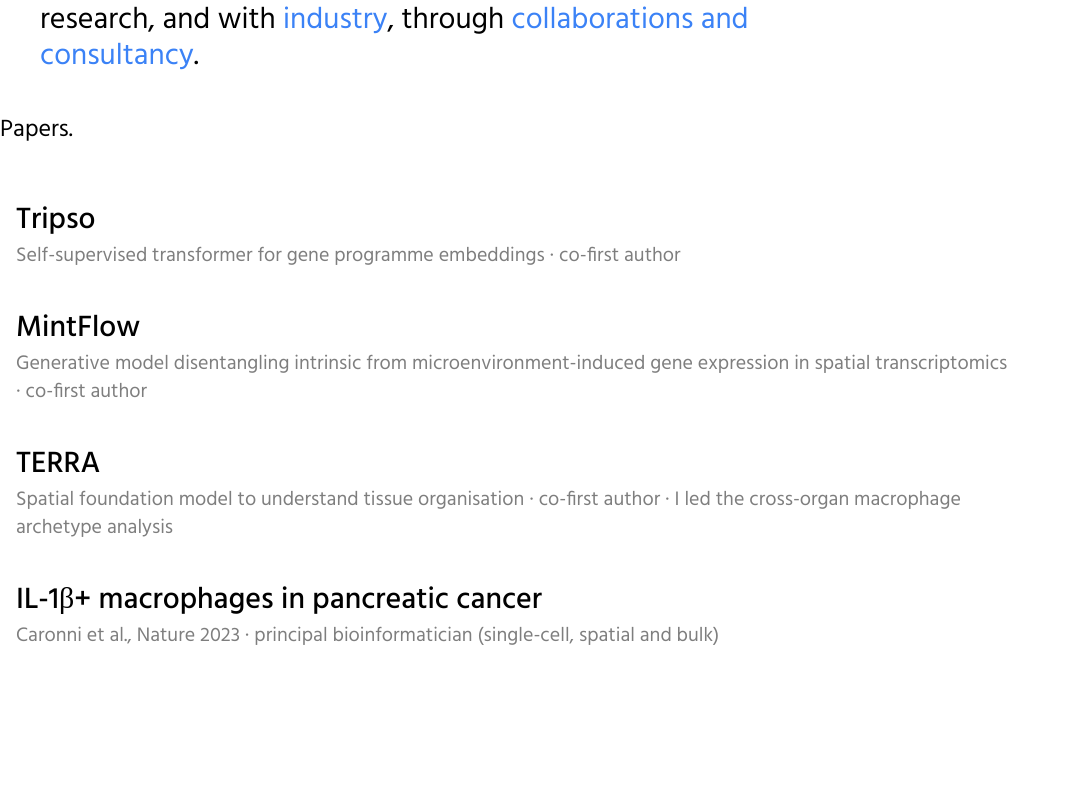
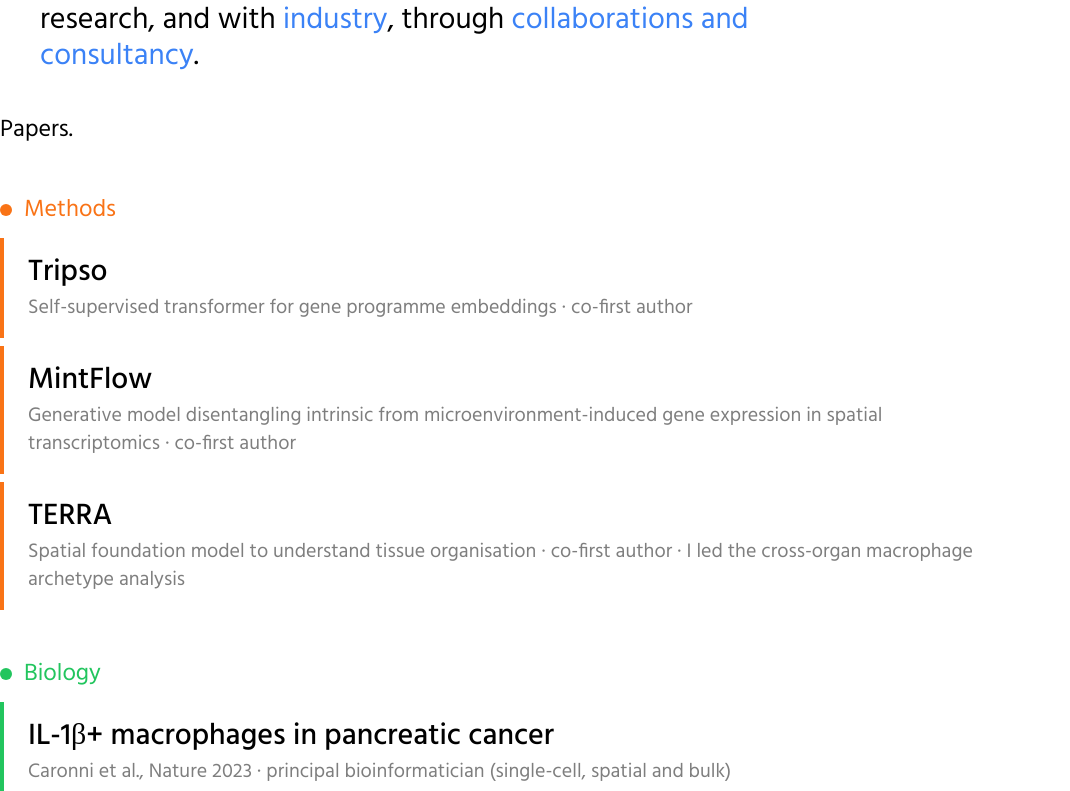
Before and after one commit to carloelle/carloleonardi-website, a Next.js app: page / in a window 1280 px wide. Shown: the part 2149-2940 px from the top of the page, without its empty margins (0-1070 px from the left). Built offline with nearby package versions, Linux system fonts and the light colour scheme.

Commit message:
Refactor project rendering by category grouping

```diff
--- a/pages/index.js
+++ b/pages/index.js
@@ -13,6 +13,12 @@ import Cursor from "../components/Cursor";
 
 // Local Data
 import data from "../data/portfolio.json";
+
+// Paper groups: "category" in portfolio.json decides where each paper goes
+const paperGroups = [
+  { key: "methods", label: "Methods", color: "#f97316" },
+  { key: "biology", label: "Biology", color: "#22c55e" },
+];
 
 // Render **keywords** as blue text and [text](url) as blue links
 const renderHighlighted = (text = "") =>
@@ -224,9 +230,31 @@ export default function Home() {
         <div className="mt-10 laptop:mt-30 p-2 laptop:p-0" ref={workRef}>
           <h1 className="text-2xl text-bold">Papers.</h1>
 
-          <ul className="mt-5 laptop:mt-10 flex flex-col gap-2 laptop:w-4/5">
-            {data.projects.map((project) => (
-              <li key={project.id}>
+          {paperGroups.map((group) => {
+            const papers = data.projects.filter(
+              (project) => project.category === group.key
+            );
+            if (papers.length === 0) return null;
+            return (
+              <div key={group.key} className="mt-8 laptop:mt-12">
+                <h2
+                  className="text-xl laptop:text-2xl text-bold flex items-center gap-3"
+                  style={{ color: group.color }}
+                >
+                  <span
+                    aria-hidden="true"
+                    className="inline-block w-3 h-3 rounded-full"
+                    style={{ backgroundColor: group.color }}
+                  />
+                  {group.label}
+                </h2>
+                <ul className="mt-3 flex flex-col gap-2 laptop:w-4/5">
+                  {papers.map((project) => (
+                    <li
+                      key={project.id}
+                      className="border-l-4 pl-2"
+                      style={{ borderColor: group.color }}
+                    >
                       <PaperItem
                         title={project.title}
                         description={project.description}
@@ -235,6 +263,9 @@ export default function Home() {
                     </li>
                   ))}
                 </ul>
+              </div>
+            );
+          })}
         </div>
         {/* This button should not go into production */}
         {process.env.NODE_ENV === "development" && (
```
Lines whose indentation alone changed are shown as unchanged.
